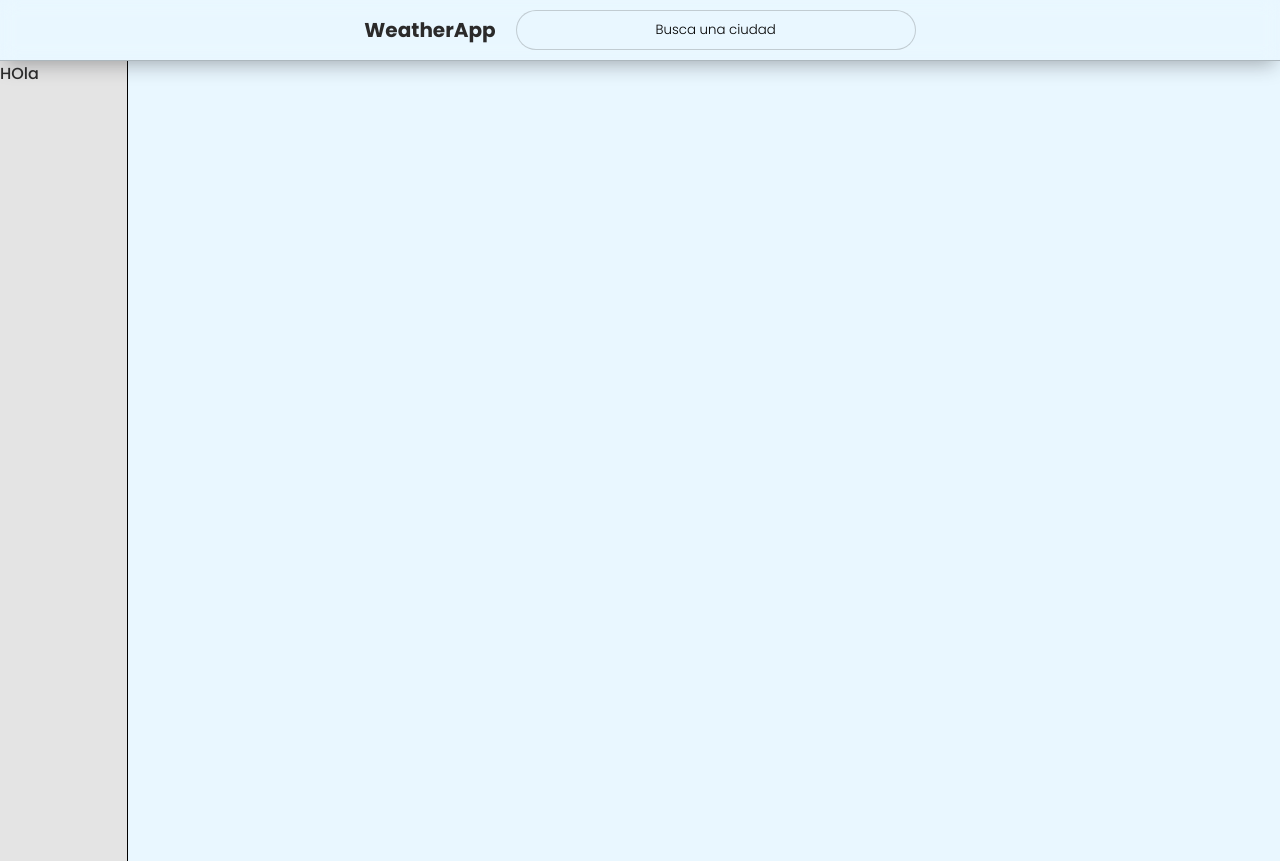
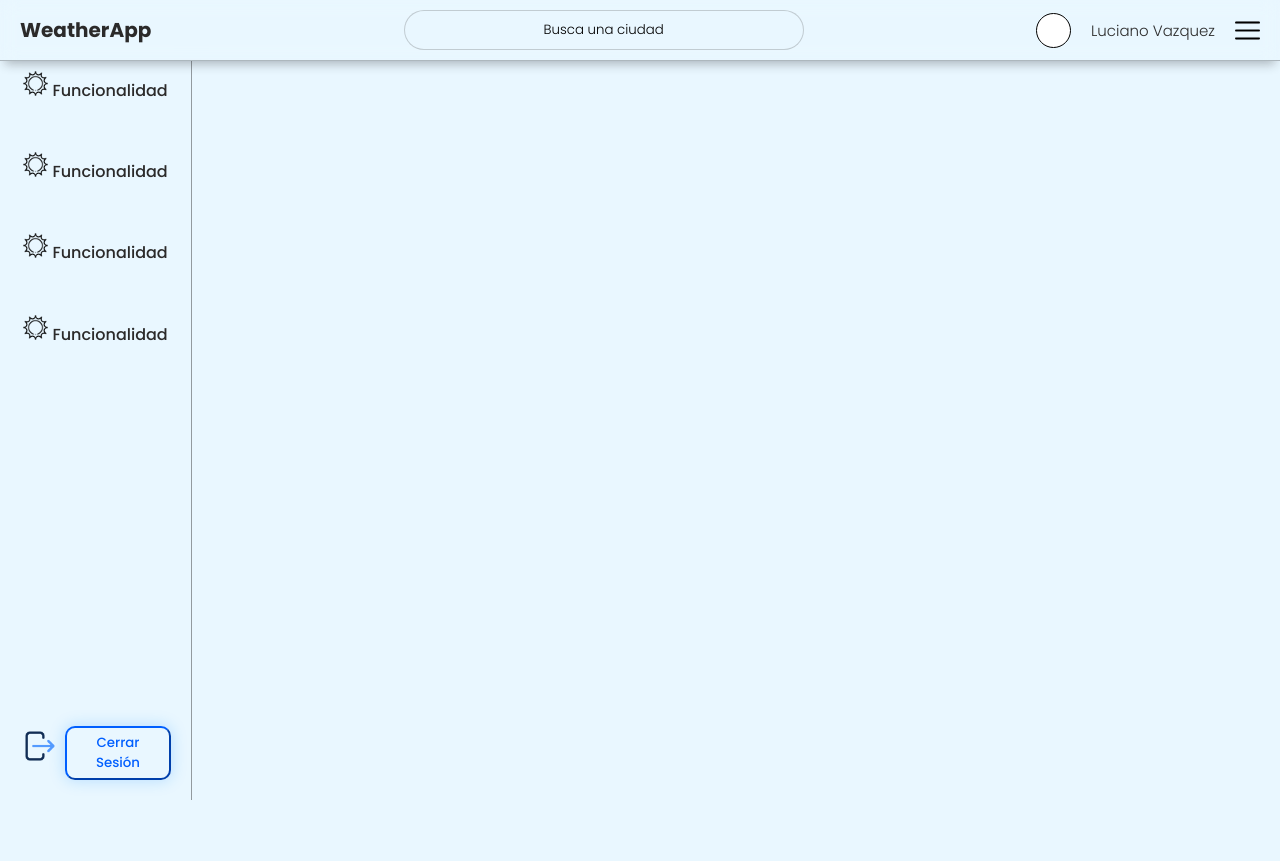
Before and after one commit to VazquezLD/weatherApp, a website built with Vite: page weatherApp/index.html in a window 1280 px wide. After the commit the page ends 800 px from the top, so only its background shows below. Built offline with nearby package versions, Linux system fonts and the light colour scheme.

Commit message:
nuevo estilado, estructuracion de dashboard

```diff
--- a/weatherApp/assets/styles.css
+++ b/weatherApp/assets/styles.css
@@ -5,8 +5,7 @@
     box-sizing: border-box;
     margin: 0;
     font-family: 'Poppins', sans-serif;
-
-
+    list-style: none;
 }
 body{
     background-color: #e9f7ff;
@@ -15,6 +14,7 @@ body{
     color: rgb(44, 44, 44);
     overflow-x: hidden;
     align-items: center;
+    height: 100vh;
 }
 h1{
     font-size: 45px;
@@ -32,23 +32,17 @@ h1{
 
 header{
     display: flex;
+    height: auto;
+    padding: 10px 20px;
+    display: flex;
+    align-items: center;
     justify-content: space-between;
-    align-items: center;
     width: 100%;
-    height: 60px;
-    flex-direction: row;
-    top: 0;
     border-bottom: 1px solid #00000042;
-    box-shadow: 0 8px 20px -5px rgba(34, 34, 39, 0.37);
+    box-shadow: 0 8px 10px -5px rgba(34, 34, 39, 0.308);
     backdrop-filter: blur( 8.5px );
 }
-.navbar{
-    height: auto;
-    padding: 10px;
-    display: flex;
-    align-items: center;
-    justify-content: center;
-}
+
 
 .navbarTitle{
     font-size: 20px;
@@ -103,6 +97,10 @@ header{
     border: 1px solid #4444443d;
     text-align: center;
 }
+.inputClima:focus {
+    outline: 1px solid #0088ffb2;
+
+  }
 
 .inputClima::placeholder{
     text-align: center;
@@ -111,7 +109,7 @@ header{
 }
 .errorSpan{
     color: red;
-    font-weight: 500;
+    font-size: 10px;
 }
 .resultSections{
     background: linear-gradient(to top, #93d1f3, #0089ff);
@@ -291,9 +289,7 @@ header{
     border-color: rgb(0, 95, 255);
     background: transparent;
     cursor: pointer;
-    height: 40px;
-    width: 220px;
-    font-size: 15px;
+    padding: 5px 10px;
     border-radius: 10px;
     transition:all .3s ease;
     box-shadow: rgba(0, 136, 255, 0.205) 0px 0px 15px 1px;
@@ -302,6 +298,7 @@ header{
     background-color: #0044ff;
     border: none;
     color: #e9f7ff;
+    transform: rotate(-15deg);
 }
 
 .graficosContainer1{
@@ -327,12 +324,12 @@ header{
     display: flex;
     flex-direction: column;
     align-items: center;
-    width: 90%;
+    width: 85%;
     justify-content: flex-end;
 }
 .seccionContainer{
     width: 100vw;
-    height: 100vh;
+    height: 100%;
     display: flex;
     align-items: center;
     justify-content: center;
@@ -340,8 +337,58 @@ header{
 }
 .aside{
     height: 100%;
-    width: 10%;
-    background-color: rgb(228, 228, 228);
+    width: 15%;
     display: flex;
-    border-right: 1px solid #000;
+    flex-direction: column;
+    border-right: 1px solid #00000060;
+    justify-content: space-between;
 }
+.listaFuncionalidades{
+    padding: 10px;
+    display: flex;
+    flex-direction: column;
+    justify-content: space-between;
+    height: 40%;
+}
+.listaFuncionalidades a{
+    text-decoration: none;
+    color: #2b2a2a;
+}
+.listaFuncionalidades li{
+    text-align: center;
+}
+
+.funcionalidadSesion{
+    display: flex;
+    gap: 5px;
+    padding: 20px;
+    text-align: center;
+}
+.cerrarSesion{
+    box-shadow: rgba(0, 136, 255, 0.205) 0px 0px 15px 1px;
+    padding: 5px 10px 5px 10px;
+    border-radius: 10px;
+    border: none;
+    cursor: pointer;
+}
+.salidaImg{
+    height: 40px;
+}
+.funcionalidadImg{
+    height: 25px;
+}
+.seccionPerfil{
+    display: flex;
+    gap: 20px;
+    align-items: center;
+    justify-content: center;
+    font-size: 15px;
+    font-weight: 300;
+}
+.fotoPerfil{
+    width: 35px;
+    height: 35px;
+    border-radius: 100%;
+    background-color: white;
+    border: 1px solid black;
+}
--- a/weatherApp/index.html
+++ b/weatherApp/index.html
@@ -15,6 +15,11 @@
       <form id="formulario"><input id="inputciudad" type="text" class="inputClima" placeholder="Busca una ciudad"></form>
       <span class="errorSpan oculto" id="errorspan">Ciudad no válida...</span>
     </div>
+    <div class="seccionPerfil">
+      <div class="fotoPerfil"></div>
+      <span class="nombrePerfil">Luciano Vazquez</span>
+      <img src="./assets/preferencias.png" alt="menuHamburguesa" class="funcionalidadImg">
+    </div>
   </header>
 
   <!--<section class="hero">
@@ -30,7 +35,26 @@
     </section>-->
 
   <section class="seccionContainer">
-    <div class="aside">HOla</div>
+    <div class="aside">
+      <ul class="listaFuncionalidades">
+        <li class="funcionalidad">
+          <img src="./assets/circulo-en-cuadrado.png" alt="" class="funcionalidadImg">
+          <a href="#">Funcionalidad</a></li>
+        <li class="funcionalidad">
+          <img src="./assets/circulo-en-cuadrado.png" alt="" class="funcionalidadImg">
+          <a href="#">Funcionalidad</a></li>
+        <li class="funcionalidad">
+          <img src="./assets/circulo-en-cuadrado.png" alt="" class="funcionalidadImg">
+          <a href="#">Funcionalidad</a></li>
+        <li class="funcionalidad">
+          <img src="./assets/circulo-en-cuadrado.png" alt="" class="funcionalidadImg">
+          <a href="#">Funcionalidad</a></li>
+      </ul>
+      <div class="funcionalidadSesion">
+        <img src="./assets/salida.png" alt="Exit" class="salidaImg">
+        <button class="pruebaButton">Cerrar Sesión</button>
+      </div>
+    </div>
 
     <div class="contenedorGraficos">
       <div class="containerCard" id="climas">
```
Also changed, not shown: weatherApp/assets/circulo-en-cuadrado.png (added), weatherApp/assets/preferencias.png (added), weatherApp/assets/salida.png (added).
